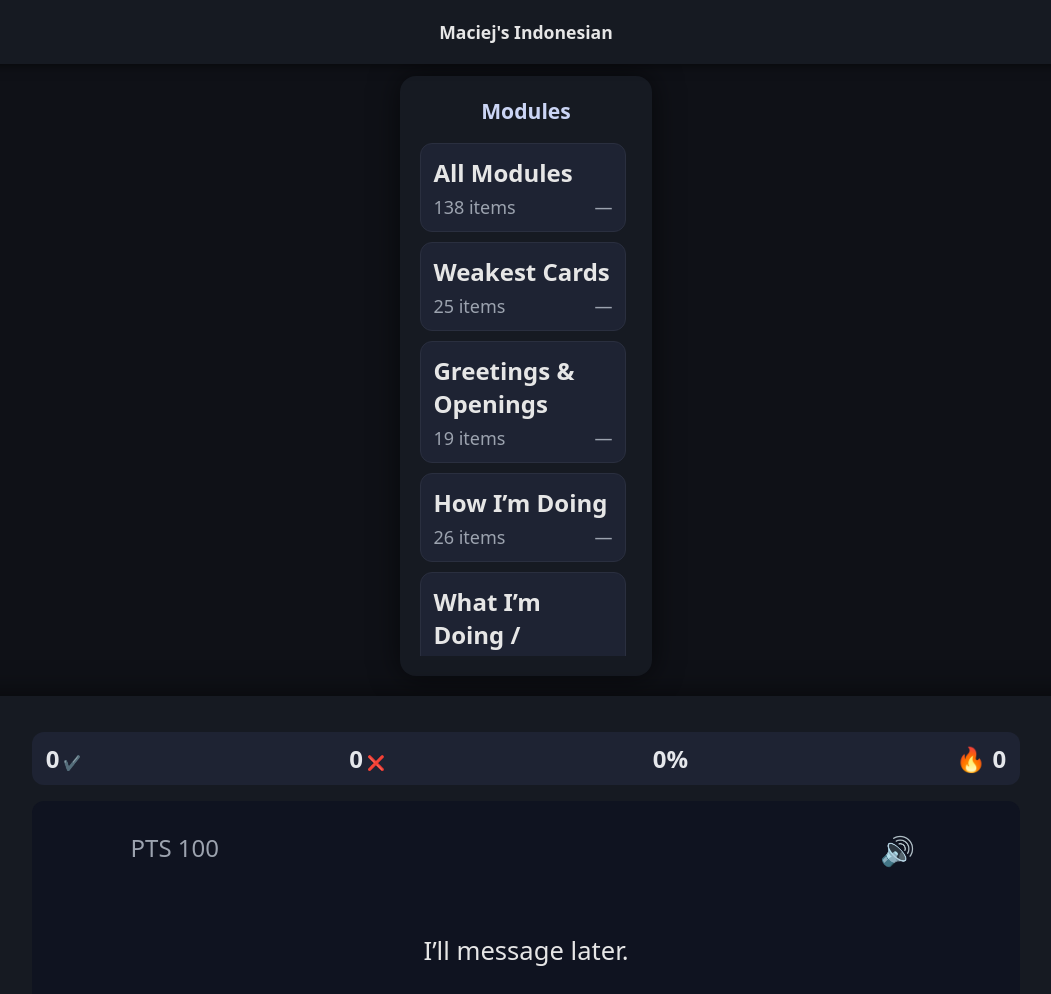
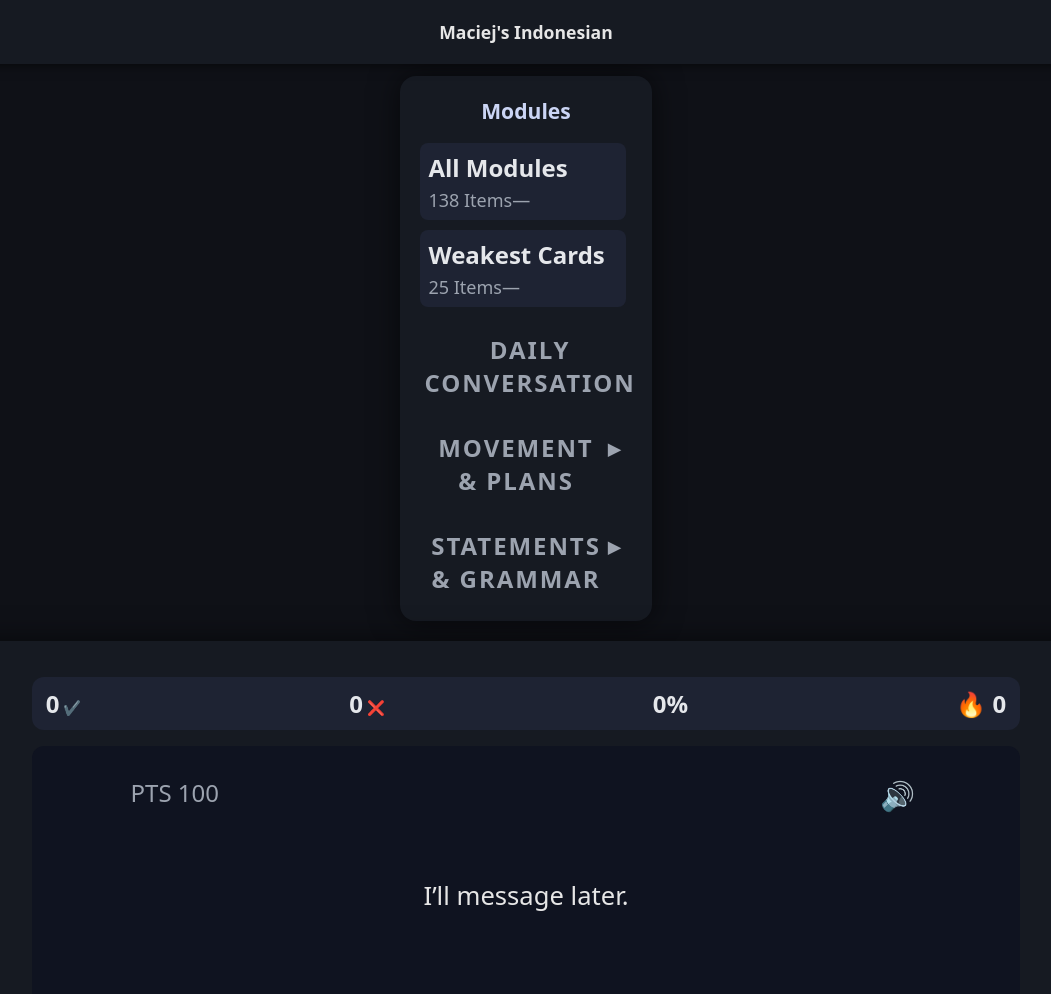
Before and after one commit to MMaciej-png/MMaciej-png.github.io, a plain HTML site: page index.html in a window 1280 px wide. Shown: the top 994 px of the page, without its empty margins (114-1165 px from the left). Drawn offline with Linux system fonts and the light colour scheme.

Commit message:
feat: folders for modules
Refs #6
Refs #9

```diff
--- a/data/loadModulesMeta.js
+++ b/data/loadModulesMeta.js
@@ -11,6 +11,20 @@ import { getModuleStats } from "./moduleStats.js";
  * - All Modules
  * - Weakest Cards
  */
+
+const CATEGORY_MAP = {
+    "Greetings & Openings": "Daily Conversation",
+    "How I’m Doing": "Daily Conversation",
+    "What I’m Doing / Availability": "Daily Conversation",
+
+    "Movement & Arrival": "Movement & Plans",
+    "Plans, Timing & Updates": "Movement & Plans",
+    "Goodbyes & Polite Exits": "Movement & Plans",
+
+    "Statements & Descriptions": "Statements & Grammar"
+};
+
+
 export async function loadModulesMeta() {
     const content = await fetch("../data/NewContent.json")
         .then(r => r.json());
@@ -37,12 +51,14 @@ export async function loadModulesMeta() {
         modules.push({
             name: moduleName,
             type: "module",
+            category: CATEGORY_MAP[moduleName] ?? "Other",
             words: wordCount,
             sentences: sentenceCount,
             total,
             accuracy,
             bestStreak: stats.bestStreak
         });
+
 
         allAttempted += stats.attempted;
         allCorrect += stats.correct;
--- a/style.css
+++ b/style.css
@@ -390,13 +390,6 @@ body {
   font-size: x-large;
 }
 
-.module-meta {
-  display: flex;
-  justify-content: space-between;
-  font-size: large;
-  color: #9ca3af;
-}
-
 .modules-list {
   flex: 1;
   overflow-y: auto;
@@ -421,6 +414,77 @@ body {
 .modules-list::-webkit-scrollbar-thumb:hover {
   background-color: #4b5563;      /* slate-500 */
 }
+
+/* Group wrapper */
+.module-group {
+  margin-top: 10px;
+}
+
+/* Folder header */
+.module-group-header {
+  width: 100%;
+  background: none;
+  border: none;
+  color: #9ca3af;
+  font-weight: 600;
+  font-size: x-large;
+  text-transform: uppercase;
+  letter-spacing: 0.08em;
+  padding: 6px 4px;
+  cursor: pointer;
+  display: flex;
+  justify-content: space-between;
+}
+
+/* Arrow */
+.module-group-header::after {
+  content: "▸";
+  transition: transform 0.2s ease;
+}
+
+.module-group-header.open::after {
+  transform: rotate(90deg);
+}
+
+/* Body */
+.module-group-body {
+  display: flex;
+  flex-direction: column;
+  gap: 4px;
+  font-size: large;
+  padding-left: 6px;
+  margin-top: 4px;
+}
+
+.module-group-body.collapsed {
+  display: none;
+  font-size: large;
+}
+
+.module-btn {
+  display: flex;
+  flex-direction: column;
+  gap: 4px;
+  padding: 8px;
+  font-size: x-large;
+  border-radius: 8px;
+  background: #1e2333;
+  border: none;
+  cursor: pointer;
+  color: #e5e7eb;
+}
+
+.module-main {
+  font-weight: 600;
+}
+
+.module-meta {
+  display: flex;
+  justify-content: space-between;
+  font-size: large;
+  color: #9ca3af;
+}
+
 
 
 
--- a/ui/modulesRenderer.js
+++ b/ui/modulesRenderer.js
@@ -1,64 +1,102 @@
+/* ui/modulesRenderer.js */
+
 /* ui/modulesRenderer.js */
 
 export function createModulesRenderer({ containerEl, onSelect }) {
-  if (!containerEl) {
-    throw new Error("modulesRenderer: containerEl is required");
-  }
-
-  let activeModule = null;
 
   function render(modules) {
     containerEl.innerHTML = "";
 
-    for (const module of modules) {
-      const isAll = module.name === "__ALL__";
-      const isActive =
-        (isAll && activeModule === null) ||
-        (!isAll && module.name === activeModule);
+    /* ---------- Always-visible ---------- */
+    modules
+      .filter(m => m.type === "all" || m.type === "weakest")
+      .forEach(m => {
+        containerEl.appendChild(makeModuleButton(m));
+      });
 
-      const btn = document.createElement("button");
-      btn.className = "module-btn";
+    /* ---------- Group real modules ---------- */
+    const grouped = {};
+    for (const m of modules) {
+      if (m.type !== "module") continue;
+      (grouped[m.category] ??= []).push(m);
+    }
 
-      if (isActive) btn.classList.add("active");
-
-      const title = document.createElement("div");
-      title.className = "module-title";
-      title.textContent = isAll ? "All Modules" : module.name;
-
-      const meta = document.createElement("div");
-      meta.className = "module-meta";
-
-      const count = document.createElement("span");
-      count.textContent = `${module.total ?? 0} items`;
-
-      const accuracy = document.createElement("span");
-      accuracy.textContent =
-        module.accuracy == null ? "—" : `${module.accuracy}%`;
-
-      meta.appendChild(count);
-      meta.appendChild(accuracy);
-
-      if (module.bestStreak && module.bestStreak > 0) {
-        const streak = document.createElement("span");
-        streak.className = "module-streak";
-        streak.textContent = `🔥 ${module.bestStreak}`;
-        meta.appendChild(streak);
-      }
-
-      btn.appendChild(title);
-      btn.appendChild(meta);
-
-      btn.onclick = () => {
-        activeModule = isAll ? null : module.name;
-        onSelect?.(activeModule);
-        render(modules);
-      };
-
-      containerEl.appendChild(btn);
+    for (const [category, mods] of Object.entries(grouped)) {
+      containerEl.appendChild(makeGroup(category, mods));
     }
   }
 
-  return {
-    render
-  };
+  /* ===============================
+     GROUP (FOLDER)
+  =============================== */
+
+  function makeGroup(category, modules) {
+    const wrap = document.createElement("div");
+    wrap.className = "module-group";
+
+    const header = document.createElement("button");
+    header.className = "module-group-header";
+    header.textContent = category;
+
+    const body = document.createElement("div");
+    body.className = "module-group-body collapsed";
+
+    modules.forEach(m => body.appendChild(makeModuleButton(m)));
+
+    header.onclick = () => {
+      body.classList.toggle("collapsed");
+      header.classList.toggle("open");
+    };
+
+    wrap.append(header, body);
+    return wrap;
+  }
+
+  /* ===============================
+     MODULE BUTTON (WITH STATS)
+  =============================== */
+
+  function makeModuleButton(m) {
+    const btn = document.createElement("button");
+    btn.className = `module-btn ${m.type ?? ""}`;
+
+    btn.innerHTML = `
+      <div class="module-main">
+        <span class="module-name">${m.name}</span>
+      </div>
+
+      <div class="module-meta">
+        ${renderCounts(m)}
+        ${renderAccuracy(m)}
+        ${renderStreak(m)}
+      </div>
+    `;
+
+    btn.onclick = () => onSelect(m.name);
+    return btn;
+  }
+
+  function renderCounts(m) {
+    if (m.words == null && m.sentences == null) {
+      return `<span>${m.total ?? ""} Items</span>`;
+    }
+
+    return `
+      <span>${m.total ?? ""} Items</span>
+    `;
+  }
+
+  function renderAccuracy(m) {
+    if (m.accuracy == null) {
+      return `<span class="muted">—</span>`;
+    }
+    return `<span>${m.accuracy}%</span>`;
+  }
+
+  function renderStreak(m) {
+    if (!m.bestStreak) return `<span></span>`;
+    return `<span>🔥 ${m.bestStreak}</span>`;
+  }
+
+  return { render };
 }
```
Lines whose indentation alone changed are shown as unchanged.
